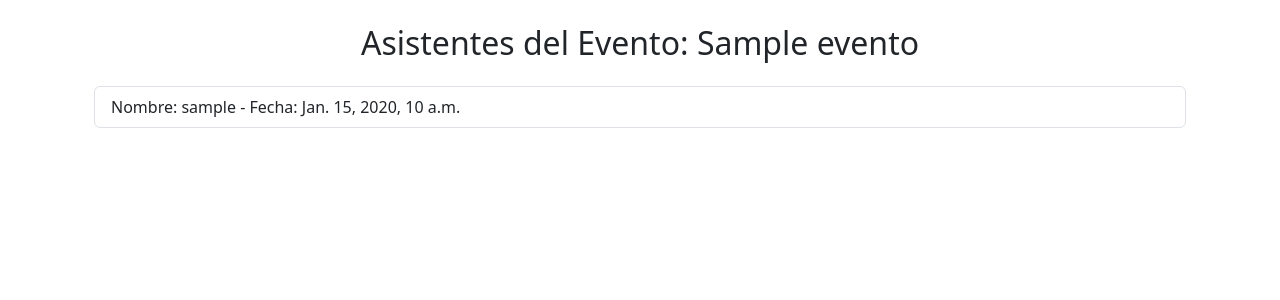
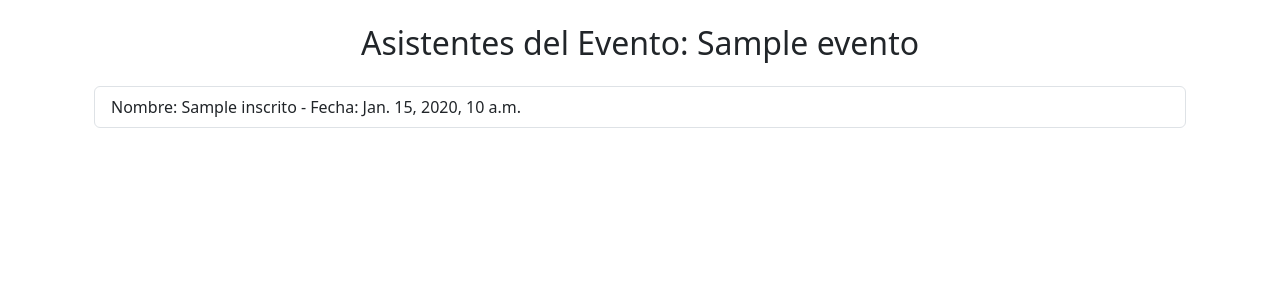
Before and after one commit to leoag1990/ManageEventos, a Django app: template templates/eventos/mostrar_asistentes.html in a window 1280 px wide. Shown: the part 102-402 px from the top of the page. Run offline with Django 5.2, Linux system fonts and the light colour scheme; the template is opened without the code that fills it: most values are stand-ins (such as "Sample title", 1, 10 or a date in 2020); some libraries are stand-ins or nearby versions.

Commit message:
siempre hay otro commit posible :)

```diff
--- a/eventos/models.py
+++ b/eventos/models.py
@@ -20,4 +20,4 @@ class Inscrito(models.Model):
     fecha_inscribe = models.DateTimeField(auto_now_add=True)
 
     def __str__(self):
-        return f"{self.usuario.username} inscrito a {self.evento.nombre}"
+        return f"{self.usuario.first_name}"
--- a/templates/eventos/mostrar_asistentes.html
+++ b/templates/eventos/mostrar_asistentes.html
@@ -6,7 +6,7 @@
         <h2 class="text-center mt-4">Asistentes del Evento: {{ evento.nombre }}</h2>
         <ul class="list-group mt-4">
             {% for inscrito in asistentes %}
-                <li class="list-group-item">Nombre: {{ inscrito.user.username }} - Fecha: {{ inscrito.fecha }}</li>
+                <li class="list-group-item">Nombre: {{ inscrito }} - Fecha: {{ evento.fecha }}</li>
             {% empty %}
                 <li class="list-group-item">No hay asistentes registrados aún.</li>
             {% endfor %}
```
